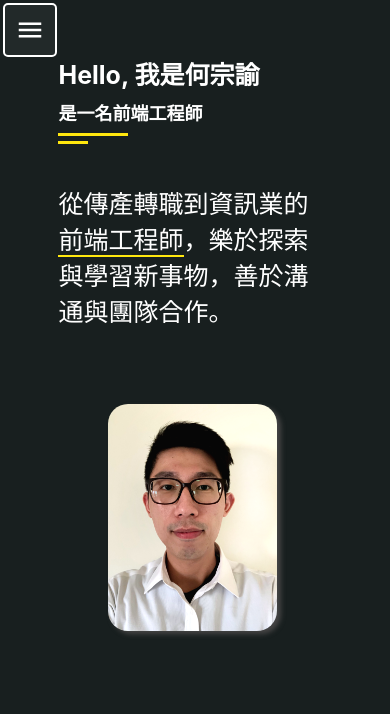
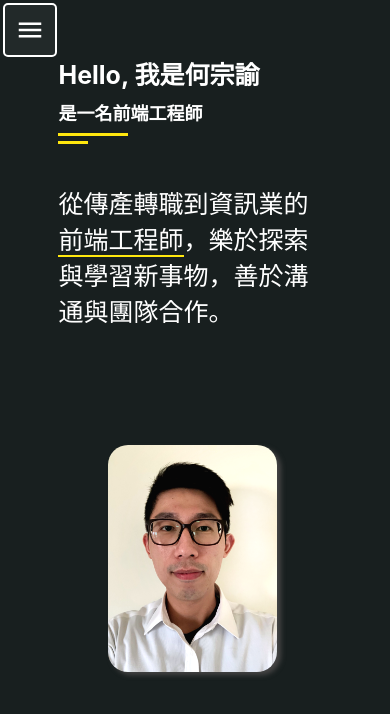
Before and after one commit to TyyyHo/Personal_website, a React (Create React App) app: page / in a window 390 px wide. Shown: the top 714 px of the page. Built offline with nearby package versions, Linux system fonts and the light colour scheme.

Commit message:
11/14 reacdMe & some css

```diff
--- a/src/pages/home/home_mobile.scss
+++ b/src/pages/home/home_mobile.scss
@@ -4,7 +4,7 @@
         position: relative;
         margin: 5% auto;
         display: block;
-        height: 80%;
+        height: 90%;
         width: 86%;
 
         #main_content {
@@ -94,7 +94,7 @@
         #img_container {
             position: relative;
             text-align: center;
-            margin-top: 5%;
+            margin-top: 20%;
 
             img {
                 width: 20vh;
```
Also changed, not shown: 1 other file (tests, documents, lock files or other folders).
